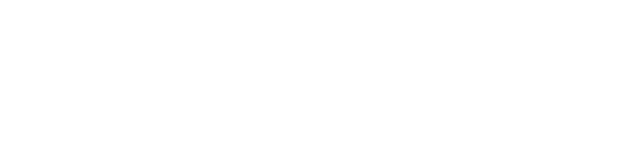
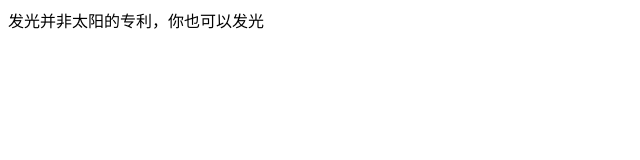
Before and after one commit to Aelier/Aelier, a plain HTML site: page index.html in a window 1280 px wide. Shown: the whole page, without its empty margins (0-640 px from the left). Drawn offline with Linux system fonts and the light colour scheme.

Commit message:
Update index.html

```diff
--- a/index.html
+++ b/index.html
@@ -1,4 +1,4 @@
-<!-- Hide
+<hiden>
 <div id="blogTitle"></div>
 <script language="javascript">
 
@@ -20,10 +20,7 @@ _VC_DocumentTitles = new Array
  '明天的希望，让我们忘了今天的痛苦',
  '发光并非太阳的专利，你也可以发光',
  '你可以用爱得到全世界，你也可以用恨失去全世界');
-
 _VC_DocumentTitleId = Math.floor(Math.random()*_VC_DocumentTitles.length);
-
 document.getElementById("blogTitle").innerText =_VC_DocumentTitles[_VC_DocumentTitleId];
-
 </script>
-//-->
+</hiden>
```
Lines whose indentation alone changed are shown as unchanged.
